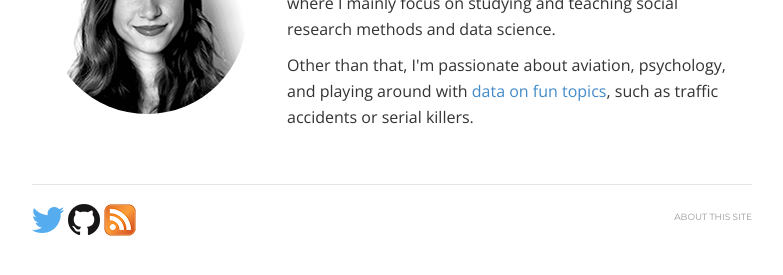
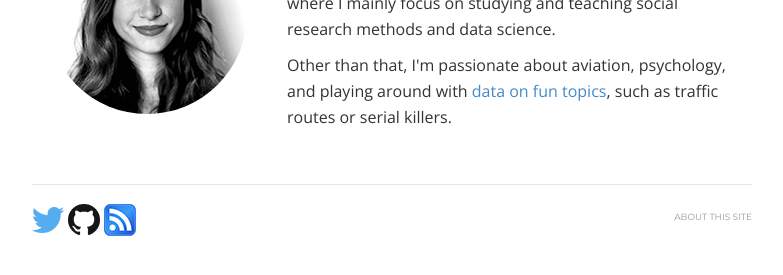
Before and after one commit to lhehnke/lhehnke.github.io, a Jekyll site: the page built from index.html, in a window 1280 px wide. Shown: the part 206-481 px from the top of the page, without its empty margins (248-1031 px from the left). Built offline with Jekyll 4.4.1, drawn with Linux system fonts in a browser that asks for light colours; nearby versions of some CDN libraries.

Commit message:
Change color

```diff
--- a/_includes/footer.html
+++ b/_includes/footer.html
@@ -3,7 +3,7 @@
 	<div class="col-sm-8">
 	<a href="https://twitter.com/N736PA_PHBUF" title="Follow on Twitter" target="_blank"> <img  class="img" alt="Twitter" src="https://lhehnke.github.io/img/twitter.png"></a>
 	<a href="https://github.com/lhehnke" title="Connect on GitHub" target="_blank"><img  class="img" alt="Connect on Github" src="https://lhehnke.github.io/img/github.png"></a>
-		<a href="https://lhehnke.github.io/notes/atom.xml" title="Subscribe to Feed" target="_blank"><img  class="img" alt="Follow Feed" src="https://lhehnke.github.io/img/feed.png"></a>
+		<a href="https://lhehnke.github.io/notes/atom.xml" title="Subscribe to Blog Feed" target="_blank"><img  class="img" alt="Follow Feed" src="https://lhehnke.github.io/img/feed_blue2.png"></a>
 	</div>
 	<div class="col-sm-4">
 
--- a/index.html
+++ b/index.html
@@ -20,7 +20,7 @@ description: Lisa Hehnke is a researcher turned data scientist, psych student, a
 
 	<p>I'm <span itemprop="name">Lisa </span> and I'm a researcher at the <a href="https://www.wiso.uni-hamburg.de/fachbereich-sowi/professuren/schnapp/team/hehnke-lisa.html" target="_blank">University of Hamburg</a>, where I mainly focus on studying and teaching social research methods and data science. </p> <!--...where I mainly focus on...-->
 
-	<p>Other than that, I'm passionate about aviation, psychology, and playing around with <a href="https://lhehnke.github.io/projects/">data on fun topics</a>, such as traffic accidents or serial killers.</p>
+	<p>Other than that, I'm passionate about aviation, psychology, and playing around with <a href="https://lhehnke.github.io/projects/">data on fun topics</a>, such as traffic routes or serial killers.</p>
 
 </div>
 
```
Also changed, not shown: img/feed_blue.png, img/feed_blue2.png (added).
